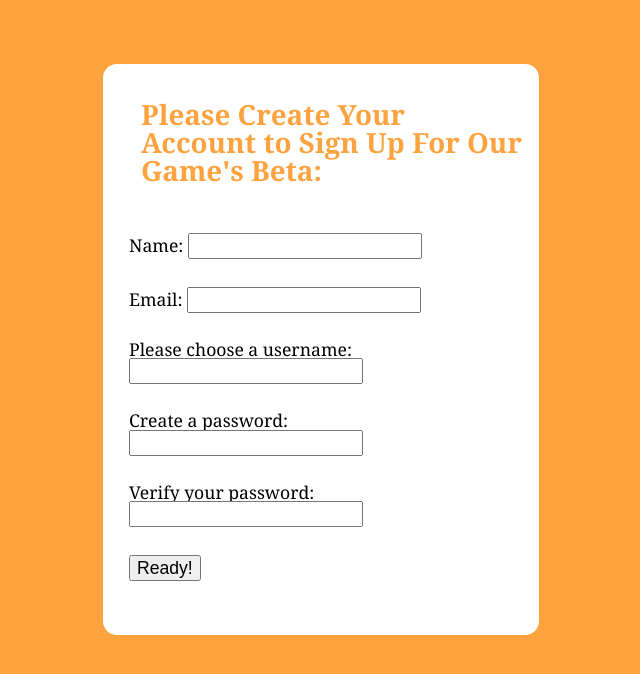
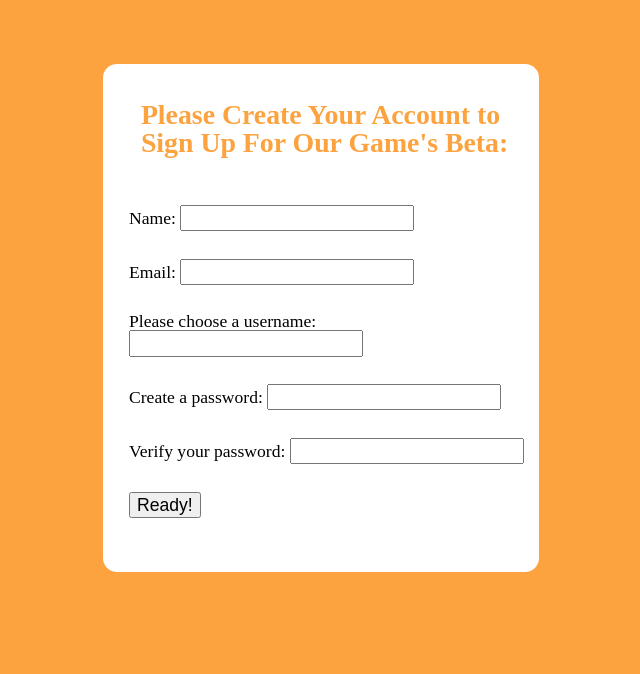
Before and after one commit to YelyzavetaMyshenyova/lab2, a plain HTML site: page index.html in a window 1280 px wide. Shown: the whole page, without its empty margins (319-959 px from the left). Drawn offline with Linux system fonts and the light colour scheme.

Commit message:
add fonts

```diff
--- a/css/style.css
+++ b/css/style.css
@@ -1,7 +1,7 @@
 
 body{
   background:#FCA33F;
-  font-family: Georgia;
+ font-family: 'PT Serif', 'Fjalla One', serif;
   display: block;
 }
 
```
